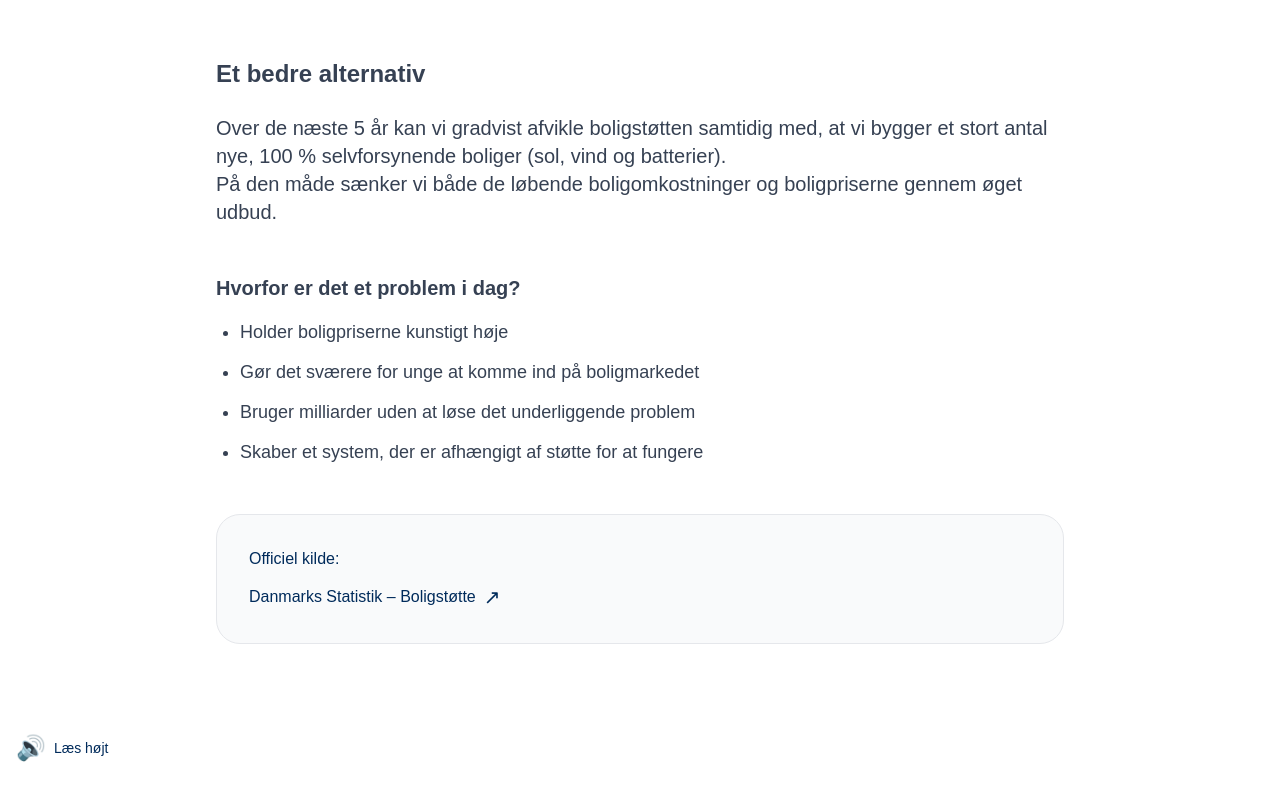
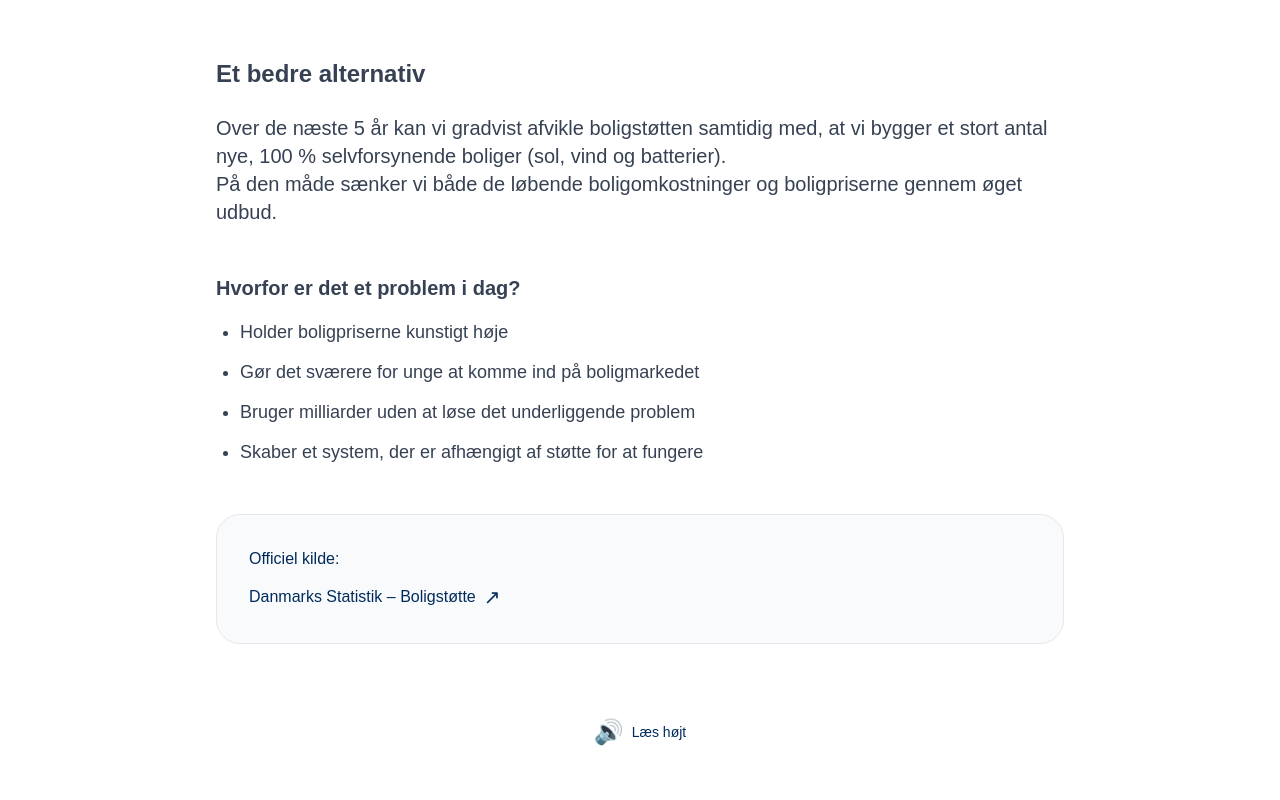
Before and after one commit to synlighed-nu/synlighed-nu-clean, a Next.js app: page /boligstotte in a window 1280 px wide. Shown: the part 646-1446 px from the top of the page. Before the commit the page ends 1418 px from the top, so only its background shows below. Built offline with nearby package versions, Linux system fonts and the light colour scheme.

Commit message:
Update page.tsx

```diff
--- a/app/boligstotte/page.tsx
+++ b/app/boligstotte/page.tsx
@@ -1,7 +1,22 @@
+'use client';
+
 import Nav from '../components/common/_Nav';
 import SpeakerButton from '../components/common/_SpeakerButton';
 
 export default function BoligstottePage() {
+  const pageText = `
+    Vi bruger 18 milliarder kroner om året. Men vi løser ikke problemet.
+    592.000 husstande modtager støtte. Det hjælper mange i dag.
+    Men holder samtidig priserne oppe.
+    Så vi gør noget mærkeligt: Vi betaler for høje priser. Og derefter betaler vi for at kompensere for dem.
+    Resultatet er et system, der har brug for støtten for at fungere.
+    Det svarer til næsten én hel Øresundsbro hvert eneste år.
+
+    Et bedre alternativ:
+    Over de næste 5 år kan vi gradvist afvikle boligstøtten samtidig med, at vi bygger et stort antal nye, 100 % selvforsynende boliger med sol, vind og batterier.
+    På den måde sænker vi både de løbende boligomkostninger og boligpriserne gennem øget udbud.
+  `;
+
   return (
     <div className="min-h-screen bg-white text-[#002B5B]">
       <Nav />
@@ -74,9 +89,12 @@ export default function BoligstottePage() {
             Danmarks Statistik – Boligstøtte <span className="text-xl">↗</span>
           </a>
         </div>
+
+        {/* Højtaler-knap med tekst */}
+        <div className="mt-16 flex justify-center">
+          <SpeakerButton text={pageText} />
+        </div>
       </div>
-
-      <SpeakerButton />
     </div>
   );
 }
```
